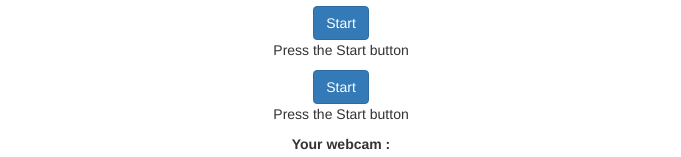
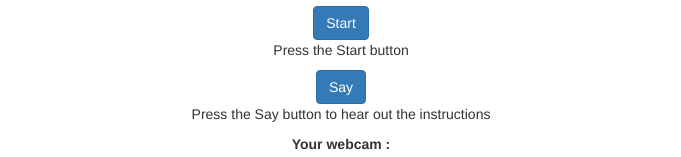
Before and after one commit to Smitha-4/AI-Selfi-app-with-NLP, a plain HTML site: page index.html in a window 1280 px wide. Shown: the part 325-482 px from the top of the page, without its empty margins (299-980 px from the left). Drawn offline with nearby package versions, Linux system fonts and the light colour scheme; a script that the page names is missing.

Commit message:
Update index.html

```diff
--- a/index.html
+++ b/index.html
@@ -33,8 +33,8 @@
 
             <button class="btn btn-primary" onclick="start()">Start</button>
             <p>Press the Start button</p>
-            <button class="btn btn-primary" onclick="say()">Start</button>
-            <p>Press the Start button</p>
+            <button class="btn btn-primary" onclick="say()">Say</button>
+            <p>Press the Say button to hear out the instructions</p>
             <label>Your webcam : </label>
             <div id="camera"></div>
 
```
